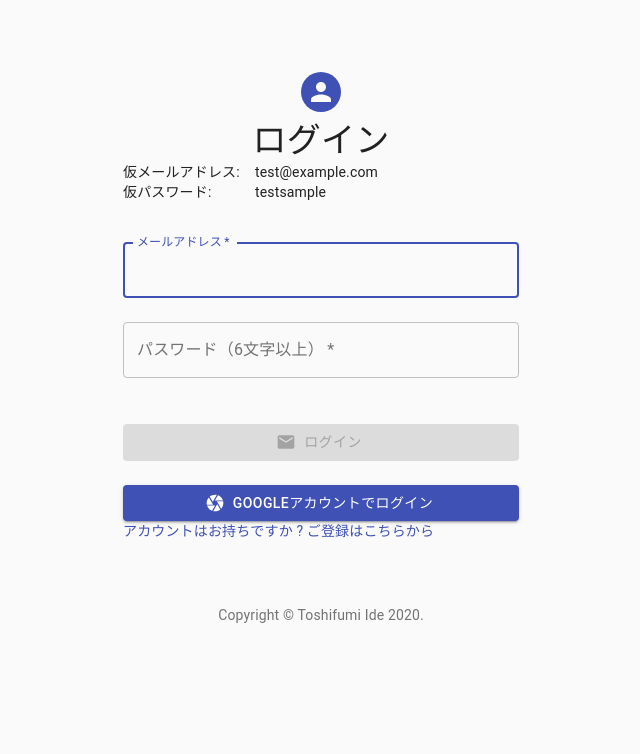
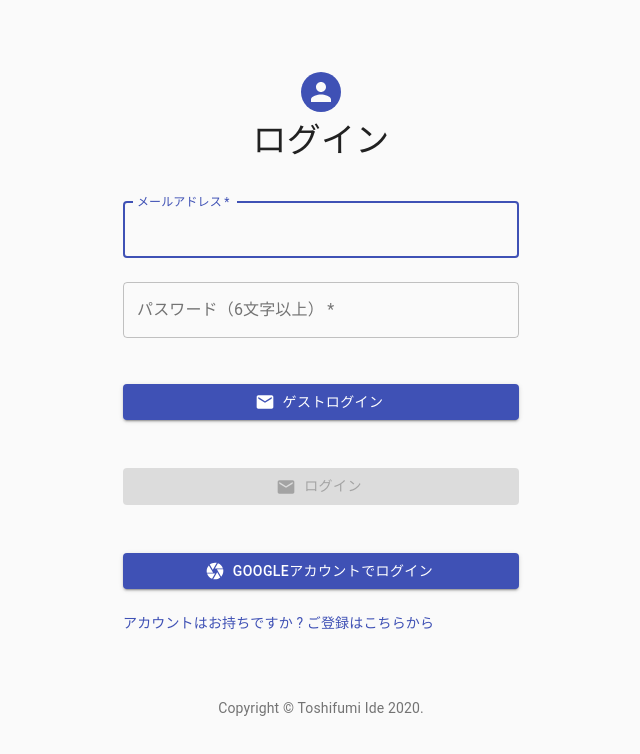
Before and after one commit to ToshifumiIde/React_PageTransition, a React (Create React App) app: page /login in a window 1280 px wide. Shown: the top 754 px of the page, without its empty margins (319-959 px from the left). Built offline with nearby package versions, Linux system fonts and the light colour scheme; no server answers.

Commit message:
create guest user

```diff
--- a/src/components/Login.jsx
+++ b/src/components/Login.jsx
@@ -57,6 +57,10 @@ const useStyles = makeStyles((theme) => ({
   },
 }));
 
+const guestName = process.env.REACT_APP_FIREBASE_GUEST_USER;
+const guestEmail = process.env.REACT_APP_FIREBASE_GUEST_EMAIL;
+const guestPassword = process.env.REACT_APP_FIREBASE_GUEST_PASSWORD;
+
 export const Login = ({ history }) => {
   const classes = useStyles();
   const [email, setEmail] = useState("");
@@ -85,6 +89,18 @@ export const Login = ({ history }) => {
     });
   };
 
+  const signInGuest = async (e) => {
+    e.preventDefault();
+    auth
+      .signInWithEmailAndPassword(guestEmail, guestPassword)
+      .then(() => {
+        history.push("/");
+      })
+      .catch((err) => {
+        alert(err.message);
+      });
+  };
+
   const handleSubmit = (e) => {
     e.preventDefault();
     auth
@@ -107,7 +123,7 @@ export const Login = ({ history }) => {
         <Typography component="h1" variant="h4">
           ログイン
         </Typography>
-        <Grid container>
+        {/* <Grid container>
           <Grid item xs={4}>
             仮メールアドレス:
           </Grid>
@@ -122,7 +138,7 @@ export const Login = ({ history }) => {
           <Grid item xs={8}>
             testsample
           </Grid>
-        </Grid>
+        </Grid> */}
         <form className={classes.form} noValidate>
           <TextField
             variant="outlined"
@@ -160,14 +176,26 @@ export const Login = ({ history }) => {
               "パスワードは6文字以上入力してください"}
           </p>
           <Button
+            className={classes.submit}
+            color="primary"
+            fullWidth
+            // disabled={disabled}
+            onClick={signInGuest}
+            startIcon={<EmailIcon />}
             type="submit"
-            fullWidth
             variant="contained"
+          >
+            ゲストログイン
+          </Button>
+          <Button
             color="primary"
             className={classes.submit}
             disabled={disabled}
+            fullWidth
             onClick={handleSubmit}
             startIcon={<EmailIcon />}
+            type="submit"
+            variant="contained"
           >
             ログイン
           </Button>
@@ -175,7 +203,7 @@ export const Login = ({ history }) => {
             fullWidth
             variant="contained"
             color="primary"
-            // className={classes.submit}
+            className={classes.submit}
             onClick={signInGoogle}
             startIcon={<CameraIcon />}
           >
--- a/src/components/Post.jsx
+++ b/src/components/Post.jsx
@@ -60,6 +60,7 @@ export const Post = ({ history }) => {
       <form action="" onSubmit={handleSubmit}>
         <label htmlFor="title">投稿タイトル</label>
         <input
+          autoFocus
           id="title"
           placeholder="◯◯商談見積提示など"
           required
--- a/src/components/SignUp.jsx
+++ b/src/components/SignUp.jsx
@@ -113,21 +113,6 @@ export const SignUp = ({ history }) => {
         </Typography>
         <form className={classes.form} noValidate>
           <TextField
-            autoComplete="name"
-            autoFocus
-            variant="outlined"
-            margin="normal"
-            required
-            fullWidth
-            id="name"
-            label="お名前"
-            name="name"
-            onChange={(e) => {
-              setName(e.target.value);
-            }}
-            value={name}
-          />
-          <TextField
             autoComplete="email"
             fullWidth
             id="email"
@@ -155,6 +140,21 @@ export const SignUp = ({ history }) => {
             required
             type="password"
             value={password}
+          />
+          <TextField
+            autoComplete="name"
+            autoFocus
+            variant="outlined"
+            margin="normal"
+            required
+            fullWidth
+            id="name"
+            label="お名前"
+            name="name"
+            onChange={(e) => {
+              setName(e.target.value);
+            }}
+            value={name}
           />
           {password.length >= 1 && password.length <= 5 && (
             <p style={{ color: "red", textAlign: "center" }}>
```
Also changed, not shown: 1 other file (tests, documents, lock files or other folders).
